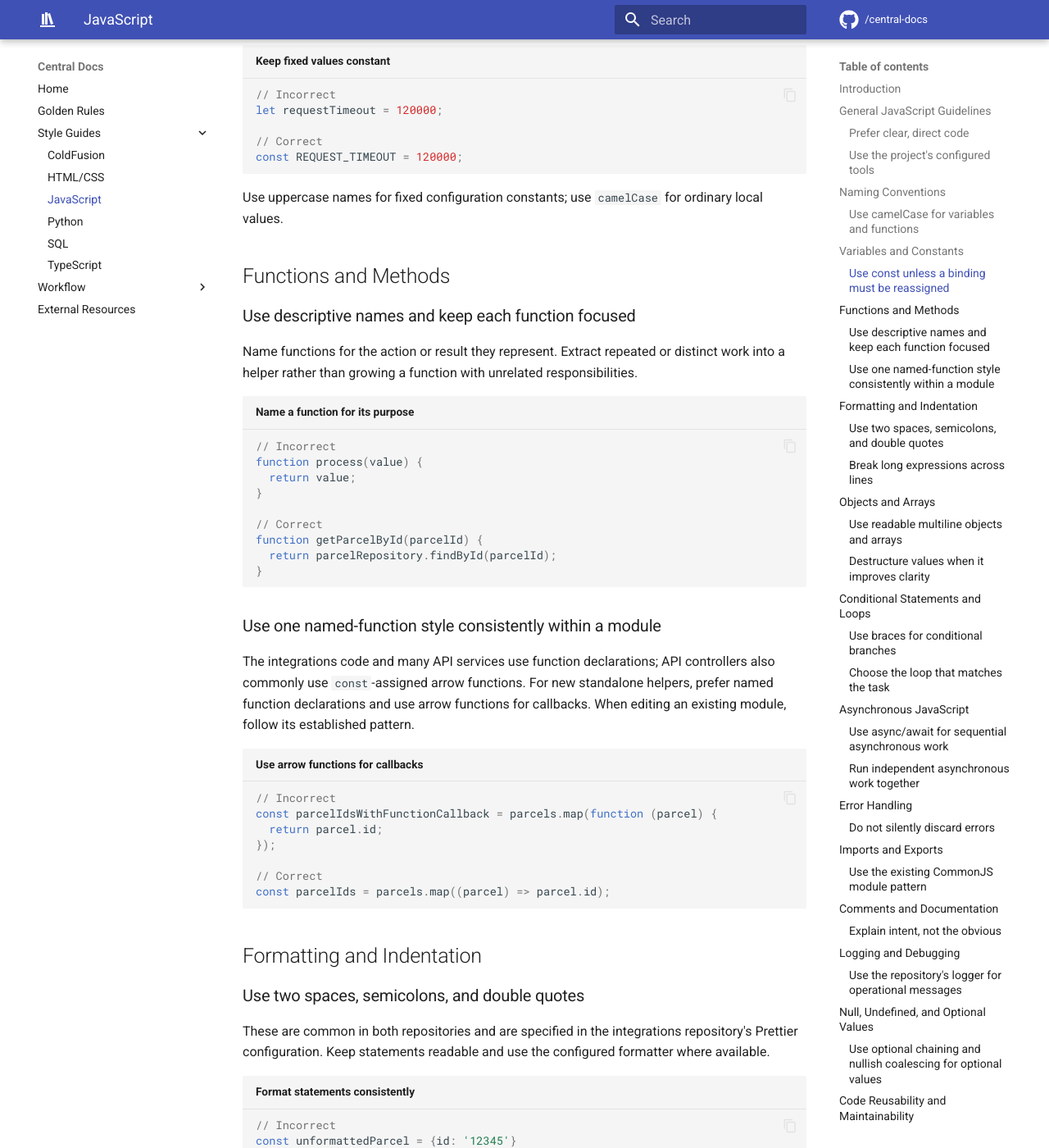
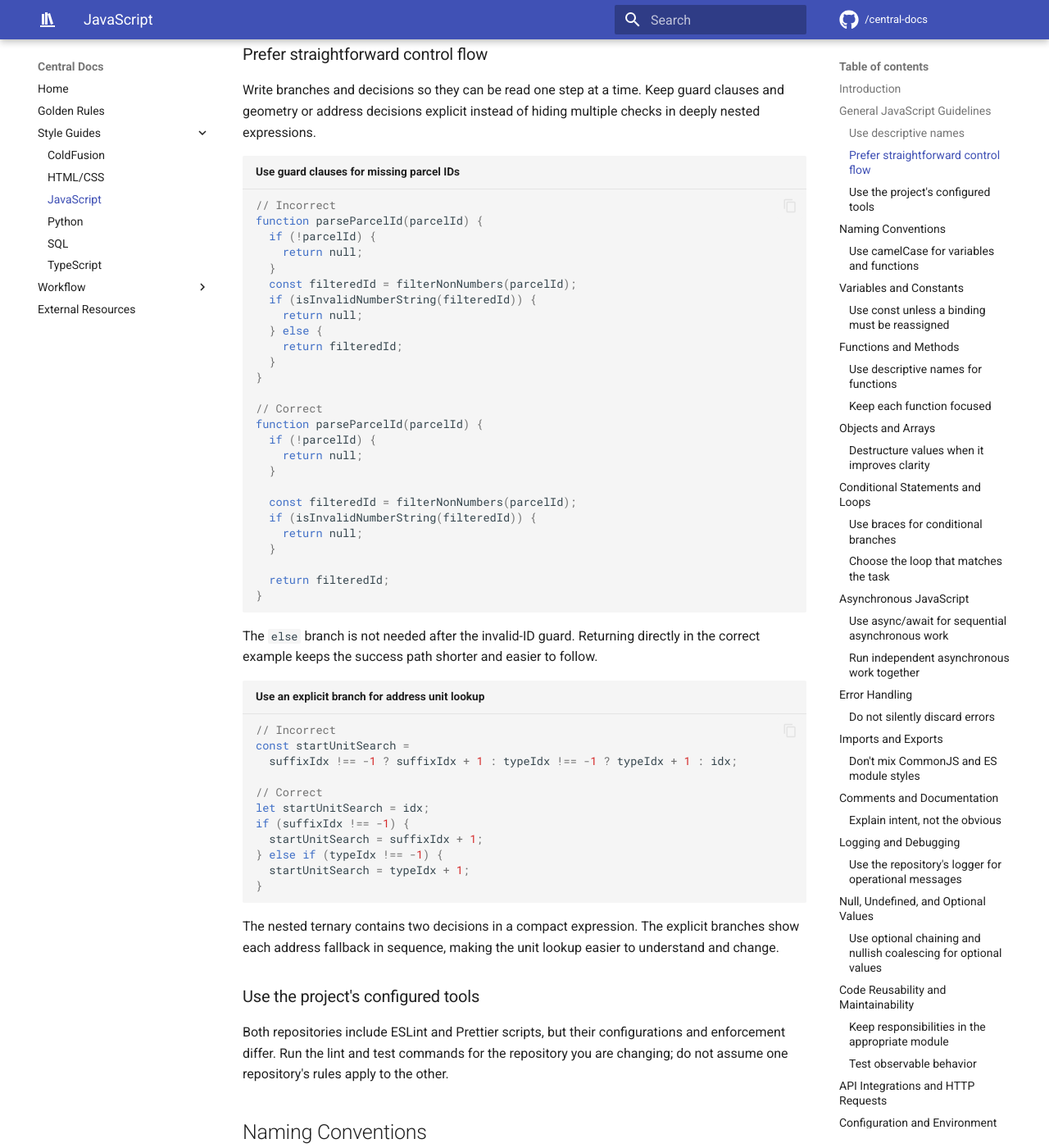
Before and after one commit to city-of-saint-louis/central-docs, an MkDocs documentation site: the page built from docs/style-guide-javascript.md, in a window 1280 px wide and 1400 px high, scrolled down 1774 px. Shown: the whole window at 82% size. Built offline with MkDocs 1.6.1 and Material for MkDocs 9.7.7, drawn with Linux system fonts in a browser that asks for light colours; comment, search, counter and statistics services are not loaded; some of the changed text lies outside the part shown.

Commit message:
docs: JSGuidelines on review feedback

````diff
--- a/docs/style-guide-javascript.md
+++ b/docs/style-guide-javascript.md
@@ -3,27 +3,137 @@
 ## Introduction
 
 This guide is based on the JavaScript in the City of St. Louis
-[`lco-integrations-and-automations`](https://github.com/city-of-saint-louis/lco-integrations-and-automations)
-and [`api`](https://github.com/city-of-saint-louis/api) repositories. It describes
 common practices and recommends a consistent standard where the repositories
 differ. Follow the existing style when editing an established module; use the
 recommendations below for new code.
 
 ## General JavaScript Guidelines
 
-### Prefer clear, direct code
+### Use descriptive names
 
-Use descriptive names and straightforward control flow. Avoid compressing
-multiple operations into a hard-to-read expression.
+Choose names that describe the parcel, neighborhood, and case data used by the
+repositories. Descriptive names make request parameters and helper variables
+easier to understand without searching for their surrounding context.
 
-```javascript title="Keep expressions easy to follow"
+```javascript title="Name request values after the data they contain"
 // Incorrect
-const parcelFromLongCheck =
-  input && input.parcel && input.parcel.id ? input.parcel : null;
+const p = req.params.parcelId;
 
 // Correct
-const parcel = input?.parcel?.id ? input.parcel : null;
+const { parcelId } = req.params;
 ```
+
+The `p` name does not explain that the value is a parcel ID. The destructured
+name in the correct example matches the API controller parameter and immediately
+identifies the data.
+
+```javascript title="Name parcel and neighborhood helpers clearly"
+// Incorrect
+const d = v instanceof Date ? v : new Date(v);
+
+// Correct
+const date = v instanceof Date ? v : new Date(v);
+```
+
+The `d` name does not describe the Date value clearly. `date` makes the value
+easier to recognize in the same change-reporting code.
+
+```javascript title="Name lookup accumulators clearly"
+// Incorrect
+function getNeighborhoodsToWardsLookup(neighborhoodsAndWards) {
+  return neighborhoodsAndWards.reduce((dict, neighborhoodAndWard) => {
+    const nhdNum = Number(neighborhoodAndWard.nhdNum);
+    const ward = Number(neighborhoodAndWard.ward);
+    if (dict[nhdNum]) {
+      if (ward) {
+        dict[nhdNum].push(ward);
+      }
+    } else {
+      dict[nhdNum] = ward ? [ward] : [];
+    }
+    return dict;
+  }, {});
+}
+
+// Correct
+function getNeighborhoodsToWardsLookup(neighborhoodsAndWards) {
+  return neighborhoodsAndWards.reduce(
+    (neighborhoodLookup, neighborhoodAndWard) => {
+      const nhdNum = Number(neighborhoodAndWard.nhdNum);
+      const ward = Number(neighborhoodAndWard.ward);
+      if (neighborhoodLookup[nhdNum]) {
+        if (ward) {
+          neighborhoodLookup[nhdNum].push(ward);
+        }
+      } else {
+        neighborhoodLookup[nhdNum] = ward ? [ward] : [];
+      }
+      return neighborhoodLookup;
+    },
+    {},
+  );
+}
+```
+
+The repository's `dict` accumulator does not state which data it contains.
+`neighborhoodLookup` identifies the accumulated object and makes the ward
+mapping easier to follow.
+
+### Prefer straightforward control flow
+
+Write branches and decisions so they can be read one step at a time. Keep
+guard clauses and geometry or address decisions explicit instead of hiding
+multiple checks in deeply nested expressions.
+
+```javascript title="Use guard clauses for missing parcel IDs"
+// Incorrect
+function parseParcelId(parcelId) {
+  if (!parcelId) {
+    return null;
+  }
+  const filteredId = filterNonNumbers(parcelId);
+  if (isInvalidNumberString(filteredId)) {
+    return null;
+  } else {
+    return filteredId;
+  }
+}
+
+// Correct
+function parseParcelId(parcelId) {
+  if (!parcelId) {
+    return null;
+  }
+
+  const filteredId = filterNonNumbers(parcelId);
+  if (isInvalidNumberString(filteredId)) {
+    return null;
+  }
+
+  return filteredId;
+}
+```
+
+The `else` branch is not needed after the invalid-ID guard. Returning directly
+in the correct example keeps the success path shorter and easier to follow.
+
+```javascript title="Use an explicit branch for address unit lookup"
+// Incorrect
+const startUnitSearch =
+  suffixIdx !== -1 ? suffixIdx + 1 : typeIdx !== -1 ? typeIdx + 1 : idx;
+
+// Correct
+let startUnitSearch = idx;
+if (suffixIdx !== -1) {
+  startUnitSearch = suffixIdx + 1;
+} else if (typeIdx !== -1) {
+  startUnitSearch = typeIdx + 1;
+}
+```
+
+The nested ternary contains two decisions in a compact expression. The explicit
+branches show each address fallback in sequence, making the unit lookup easier
+to understand and change.
 
 ### Use the project's configured tools
 
@@ -58,18 +168,24 @@ their names are part of that service's contract.
 
 ### Use `const` unless a binding must be reassigned
 
-The repositories mainly use `const`, with `let` for values that change. A few
-`var` declarations remain in the integrations code; use `let` or `const`
-instead.
+The repositories mainly use `const`, with `let` for values that change. Do not
+use `var` in new code; a few legacy `var` declarations remain in the
+integrations code.
 
 ```javascript title="Choose the narrowest declaration"
-// Incorrect
-var previousAttempt = 0;
-previousAttempt += 1;
+// Avoid var in new code. Use const or let instead.
+const parcelId = "12345";
+let attempt = 0;
 
-// Correct
-let attempt = 0;
-attempt += 1;
+// Incorrect: const cannot be reassigned
+for (const i = 0; i < initial.length - 1; ++i) {
+  let j = i;
+}
+
+// Correct: let is needed for a changing loop counter
+for (let i = 0; i < initial.length - 1; ++i) {
+  let j = i;
+}
 ```
 
 For values that do not change, use `const`:
@@ -87,113 +203,49 @@ ordinary local values.
 
 ## Functions and Methods
 
-### Use descriptive names and keep each function focused
+### Use descriptive names for functions
 
-Name functions for the action or result they represent. Extract repeated or
-distinct work into a helper rather than growing a function with unrelated
-responsibilities.
+Name a function for the action or result it represents. A specific name makes
+its purpose clear when it is called elsewhere in the repository.
 
-```javascript title="Name a function for its purpose"
-// Incorrect
-function process(value) {
-  return value;
+```javascript title="Name parcel helpers clearly"
+// Correct
+function parseParcelId(parcelId) {
+  // Filter and validate the parcel ID.
 }
 
 // Correct
-function getParcelById(parcelId) {
-  return parcelRepository.findById(parcelId);
+async function getNeighborhoodName(neighborhoodNumber) {
+  // Retrieve the neighborhood name.
 }
 ```
 
-### Use one named-function style consistently within a module
+`parseParcelId` clearly describes a parcel ID parsing operation, and
+`getNeighborhoodName` identifies both the action and the neighborhood input.
 
-The integrations code and many API services use function declarations; API
-controllers also commonly use `const`-assigned arrow functions. For new
-standalone helpers, prefer named function declarations and use arrow functions
-for callbacks. When editing an existing module, follow its established pattern.
+### Keep each function focused
 
-```javascript title="Use arrow functions for callbacks"
-// Incorrect
-const parcelIdsWithFunctionCallback = parcels.map(function (parcel) {
-  return parcel.id;
-});
+Give each function one clear responsibility. Extract distinct work into
+helpers so functions are easier to understand and maintain.
 
+```javascript title="Separate organization processing from data lookups"
 // Correct
-const parcelIds = parcels.map((parcel) => parcel.id);
-```
-
-## Formatting and Indentation
-
-### Use two spaces, semicolons, and double quotes
-
-These are common in both repositories and are specified in the integrations
-repository's Prettier configuration. Keep statements readable and use the
-configured formatter where available.
-
-```javascript title="Format statements consistently"
-// Incorrect
-const unformattedParcel = {id: '12345'}
-
-// Correct
-const parcel = { id: "12345" };
-```
-
-### Break long expressions across lines
-
-Put each item on its own line when an object, argument list, or expression is
-long enough to be difficult to scan.
-
-```javascript title="Wrap long calls"
-// Incorrect
-async function loadParcelWithoutLineBreaks() {
-  const parcelResult = await getParcel(parcelId, includeAssessments, includeImages, includeNeighborhood);
-}
-
-// Correct
-async function loadParcelWithLineBreaks() {
-  const parcelResult = await getParcel(
-    parcelId,
-    includeAssessments,
-    includeImages,
-    includeNeighborhood,
-  );
+function processOrganizations(organizations, nhdsAndWardsRelationships) {
+  const aggregatedOrganizations = aggregateOrganzations(organizations);
+  const lookup = getNeighborhoodsToWardsLookup(nhdsAndWardsRelationships);
+  return aggregatedOrganizations.map((org) => ({
+    ...org,
+    wards: mapUniqueWards(org.nhdNums, lookup),
+    web: parseWebsite(org.web),
+  }));
 }
 ```
 
+This orchestration function uses focused helpers for aggregation, neighborhood
+lookups, ward mapping, and website normalization.
+
+
 ## Objects and Arrays
-
-### Use readable multiline objects and arrays
-
-Use a compact layout for short collections and one item per line for longer
-ones. Add a trailing comma in multiline collections.
-
-```javascript title="Lay out collections clearly"
-// Incorrect
-const longParcel = {
-parcelId: "12345", ward: 6, neighborhood: "Example", city: "St. Louis", state: "MO", postalCode: "63101"
-};
-const longParcelIds = ["12345", "67890", "54321", "09876", "11223", "44556", "77889"];
-
-// Correct
-const parcel = {
-  parcelId: "12345",
-  ward: 6,
-  neighborhood: "Example",
-  city: "St. Louis",
-  state: "MO",
-  postalCode: "63101",
-};
-
-const parcelIds = [
-  "12345",
-  "67890",
-  "54321",
-  "09876",
-  "11223",
-  "44556",
-  "77889",
-];
-```
 
 ### Destructure values when it improves clarity
 
@@ -325,18 +377,18 @@ error at multiple layers.
 
 ## Imports and Exports
 
-### Use the existing CommonJS module pattern
+### Don't mix CommonJS and ES module styles
 
-The application code in both reviewed repositories uses CommonJS
-(`require` and `module.exports`). Keep a module's imports and exports consistent
-with that pattern.
+Both repositories use CommonJS application modules. Use `require()` and
+`module.exports` consistently. Dynamic imports may be appropriate for an
+ESM-only dependency, but do not add ES module syntax to the repository's
+CommonJS source modules.
 
 ```javascript title="Use CommonJS consistently"
-// Incorrect
-async function loadParcelFromESModule() {
-  const { getParcel } = await import("./parcels.js");
-  return getParcel;
-}
+// Incorrect: ES module syntax in a CommonJS project
+import { getParcel } from "./parcels.js";
+
+export { getParcel };
 
 // Correct
 const { getParcel } = require("./parcels");
@@ -369,17 +421,21 @@ retryCount += 1;
 
 ### Use the repository's logger for operational messages
 
-The API uses a Winston-backed logger; the integrations code uses Winston and
-also prints some command-line status messages. Use the existing logger for
-application errors and structured context. Keep `console` output for
-intentional command-line output, not temporary debugging.
+Use the logger configured in the repository for errors, warnings, and
+operational messages. Include context that helps diagnose the problem, such as
+IDs and the operation being performed. Don't leave `console.log` calls in
+committed code for debugging. Intentional human-facing output in a command-line
+script is an exception, but runtime application errors should use the
+repository logger.
 
 ```javascript title="Log useful error context"
 // Incorrect
 console.log(error);
 
 // Correct
-logger.error("Failed to load parcel", { parcelId, error });
+logger.error("failed to generate .env.example", {
+  error: error.message,
+});
 ```
 
 ## Null, Undefined, and Optional Values
@@ -398,18 +454,51 @@ const pageSizeWithOr = requestedPageSize || 10;
 const pageSizeWithNullishFallback = requestedPageSize ?? 10;
 ```
 
-Check optional properties before using them:
+Check optional properties before using them. Optional chaining is appropriate
+when an external response may omit an intermediate property. After safely
+reading the value, handle `undefined` or `null` explicitly when missing data has
+different meanings.
 
-```javascript title="Safely access nested optional properties"
-// Incorrect
-const statusWithoutOptionalChecks = response.data.Value.Status;
+```javascript title="Safely handle an optional Cityworks token"
+// Correct
+async function getCityworksToken() {
+  const result = await axios.post(tokenUrl, data);
 
-// Correct
-const statusWithOptionalChecks = response.data?.Value?.Status;
+  if (result?.data?.Value?.Token) {
+    tokenStore.setToken(result.data.Value.Token);
+    return;
+  }
+
+  throw new CustomError("failed to save token", "TOKEN_STORE_FAILED");
+}
 ```
 
-Use explicit `null` or `undefined` checks when the distinction matters, and do
-not use a fallback that hides an unexpected missing value.
+Optional chaining prevents `result`, `data`, or `Value` from causing an access
+error when they are missing. The `if` block handles a missing token as a
+meaningful failure. Do not return a fallback token or continue authentication
+after this check fails.
+
+```javascript title="Distinguish undefined and null API results"
+// Correct
+const vocabulary = await fetchData(
+  req.apiResponse,
+  getVocabById(id),
+  ErrorMessages.VOCAB.FETCH_ERROR,
+  true,
+);
+
+if (vocabulary === undefined) {
+  req.apiResponse.setStatus(StatusCodes.INTERNAL_SERVER_ERROR);
+} else if (vocabulary === null) {
+  throw new CustomError(ErrorMessages.VOCAB.NOT_FOUND, StatusCodes.NOT_FOUND);
+} else {
+  req.apiResponse.setStatus(StatusCodes.OK);
+}
+```
+
+Use explicit checks when `undefined` and `null` mean different things. In this
+API controller, `undefined` represents a fetch failure, while `null` represents
+a valid lookup with no vocabulary found.
 
 ## Code Reusability and Maintainability
 
@@ -463,37 +552,6 @@ it("returns the parcel with the requested ID", async () => {
 });
 ```
 
-## Repository Review and Team Confirmation
-
-### Summary of the review
-
-- `lco-integrations-and-automations`: reviewed the runtime modules
-  `app.js` and `gchat.js`, the Jest tests, and the package, ESLint, Prettier,
-  and EditorConfig configuration.
-- `api`: reviewed `app.js`, `server.js`, modules under `src/` (including
-  controllers, routes, services, repositories, middleware, utilities, and
-  configuration), Jest tests, and package and lint configuration.
-- Both repositories use CommonJS, Jest, two-space indentation, semicolons,
-  double-quoted strings, and async functions. The API also uses centralized
-  error handling and a Winston logger.
-
-### Conventions to confirm with the team
-
-- **Function declarations:** the integrations code and many API services use
-  declarations, while API controllers often use `const`-assigned arrow
-  functions. This guide recommends declarations for new standalone functions
-  and arrows for callbacks; confirm whether to standardize existing modules.
-- **Formatting and lint enforcement:** the integrations repository has an
-  explicit Prettier configuration and `format:check` script. The API has
-  formatter and linter scripts but different ESLint settings and no checked-in
-  Prettier configuration was found during this review. Confirm whether to align
-  these settings.
-- **Logging:** the API favors its Winston service, while the integrations
-  application has some intentional console output. Confirm the expected
-  approach for new command-line and application logging.
-- **File names:** the API contains kebab-case, camelCase, and PascalCase
-  filenames. Confirm a preferred naming convention for new files.
-
 ## API Integrations and HTTP Requests
 
 Both repositories use Axios for HTTP integrations, including Cityworks and GIS
@@ -516,39 +574,47 @@ For authenticated requests, use the authorization header or configured client
 pattern already used by the integration. Do not put credentials or tokens in
 URLs.
 
-## Security and Sensitive Data
+## Configuration and Environment Variables
 
-The repositories read credentials and tokens from environment variables, and
-their `.gitignore` files exclude local environment files. Keep secrets out of
-source code, committed environment files, error messages, and logs. Log
-non-sensitive context that helps diagnose a failure instead.
+Both repositories use `process.env`; the integrations repository also checks
+environment-variable coverage in its tests. Read configuration from the
+environment and validate required values before creating clients.
 
-```javascript title="Do not log credentials"
+```javascript title="Validate a required Cityworks base URL"
 // Incorrect
-logger.error("Authentication failed", { password, token });
+const baseUrl = process.env.CITYWORKS_BASE_URL || "https://production.example";
 
 // Correct
-logger.error("Authentication failed", { service: "Cityworks" });
+const baseUrl = process.env.CITYWORKS_BASE_URL;
+if (!baseUrl) {
+  throw new CustomError(
+    "CITYWORKS_BASE_URL is not defined",
+    "CONFIGURATION_ERROR",
+  );
+}
+
+const axiosInstance = axios.create({
+  baseURL: baseUrl,
+});
 ```
 
-## Configuration and Environment Variables
+The incorrect example silently supplies a production URL. The correct example
+uses the repository's `CustomError` when `CITYWORKS_BASE_URL` is missing and
+passes the validated value to Axios as `baseURL`.
 
-Both repositories use `process.env`; the integrations repository also provides
-an `.env.example` and checks environment-variable coverage in its tests. Read
-configuration from the environment rather than embedding deployment-specific
-URLs or credentials. Validate required values before using them, and parse
-numeric values once at the configuration boundary.
+Parse numeric environment values once when configuration is created:
 
-```javascript title="Validate required configuration"
+```javascript title="Parse the integrations email port"
 // Incorrect
-const baseURL = process.env.CITYWORKS_BASE_URL || "https://production.example";
+const emailPort = process.env.EMAIL_PORT;
 
 // Correct
-const baseURL = process.env.CITYWORKS_BASE_URL;
-if (!baseURL) {
-  throw new Error("CITYWORKS_BASE_URL is not defined");
-}
+const emailPort = parseInt(process.env.EMAIL_PORT || "587", 10);
 ```
+
+The integrations repository uses `"587"` when `EMAIL_PORT` is not set and
+parses the value as a base-10 integer. It does not add a separate range or
+integer validation in this configuration block.
 
 ## Testing and Test Automation
 
````
